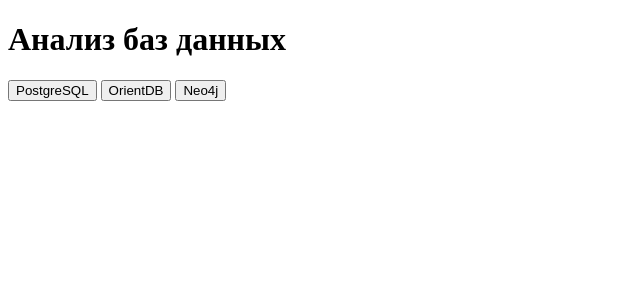
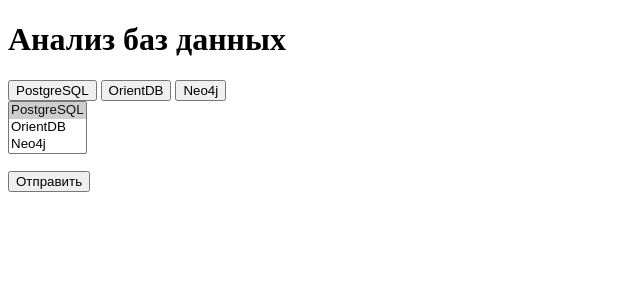
Before and after one commit to Sallo0/analysisDB, a Django app: template analysisBD/api/templates/index.html in a window 1280 px wide. Shown: the top 300 px of the page, without its empty margins (0-640 px from the left). Run offline with Django 3.2, Linux system fonts and the light colour scheme; the template is opened without the code that fills it, so the values that code supplies are empty; parts of the project's set-up code (start-up, migrations or seed data) failed here and were passed over.

Commit message:
request form on main page

```diff
--- a/analysisBD/api/templates/index.html
+++ b/analysisBD/api/templates/index.html
@@ -11,6 +11,15 @@
       <a href="postgresql"><button type="button">PostgreSQL</button></a>
       <a href="orientdb"><button type="button">OrientDB</button></a>
       <a href="neo4j"><button type="button">Neo4j</button></a>
+
+       <form method="post" class="requestForm">
+           <select size="3" class="select-db">
+               <option selected value="PostgreSQL">PostgreSQL</option>
+               <option value="OrientDB">OrientDB</option>
+               <option value="Neo4j">Neo4j</option>
+           </select>
+           <p><input type="submit" value="Отправить"></p>
+       </form>
   </div>
  </body>
 </html>
```
Also changed, not shown: analysisBD/api/templates/postgresql.html (+0 -8 lines).
